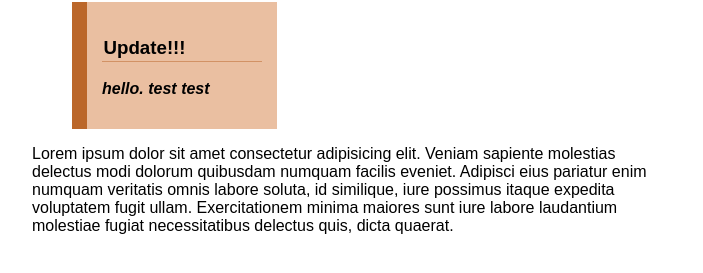
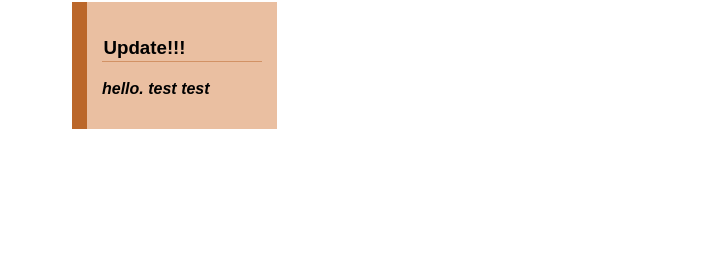
Before and after one commit to Blattinum/lite-cobl-co, a plain HTML site: page index.html in a window 1280 px wide. Shown: the part 121-394 px from the top of the page, without its empty margins (288-991 px from the left). Drawn offline with Linux system fonts and the light colour scheme.

Commit message:
Update index.html

```diff
--- a/index.html
+++ b/index.html
@@ -28,10 +28,6 @@
             <p>hello. test test</p>
         </blockquote>
 
-        <p>Lorem ipsum dolor sit amet consectetur adipisicing elit. Veniam sapiente molestias delectus modi dolorum
-            quibusdam numquam facilis eveniet. Adipisci eius pariatur enim numquam veritatis omnis labore soluta, id
-            similique, iure possimus itaque expedita voluptatem fugit ullam. Exercitationem minima maiores sunt iure
-            labore laudantium molestiae fugiat necessitatibus delectus quis, dicta quaerat.</p>
     </div>
 
 </body>
```
